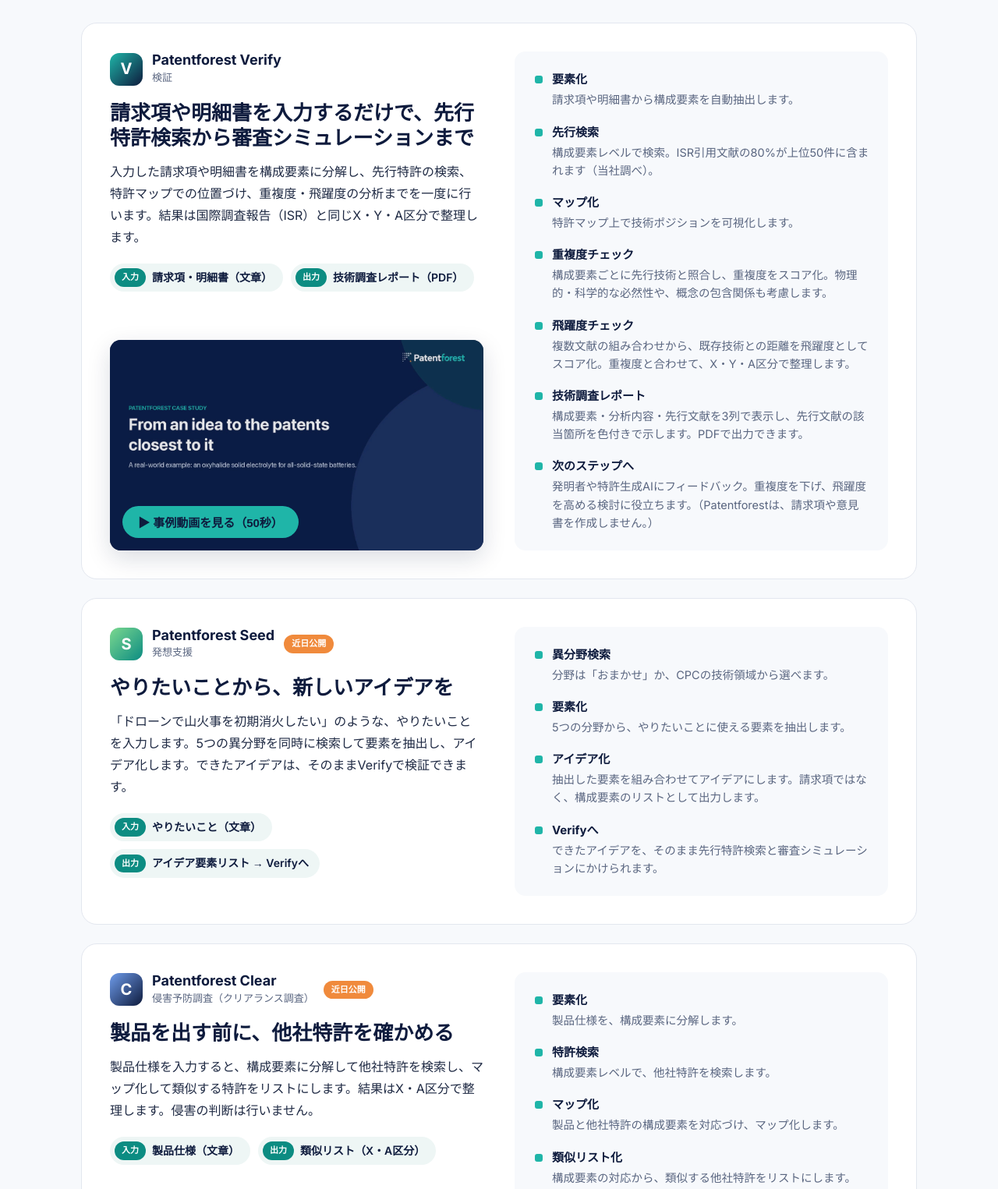
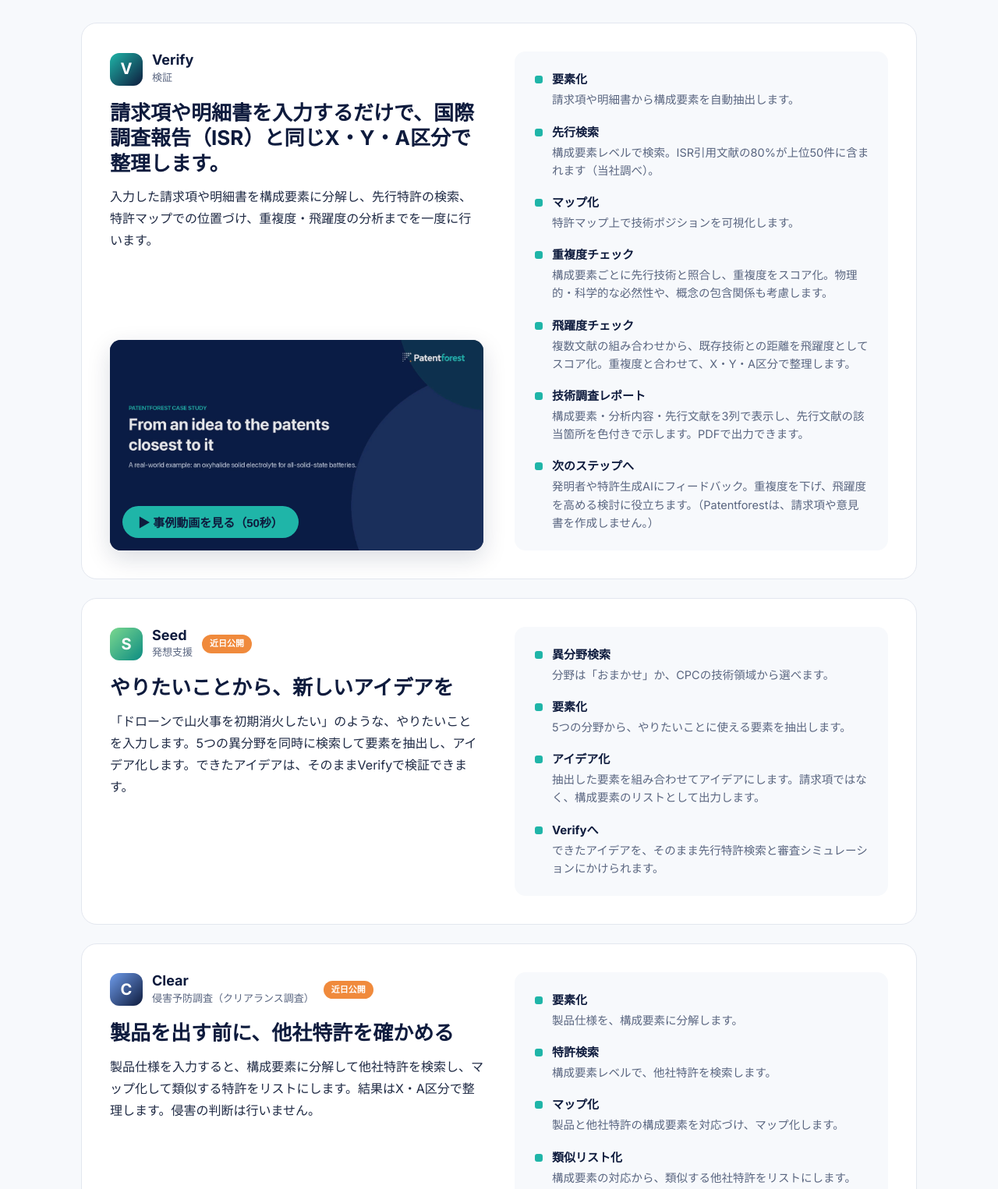
Before and after one commit to SHIROTANAKAJP/patentforest-site, a plain HTML site: page ja/index.html in a window 1280 px wide. Shown: the part 2185-3710 px from the top of the page at 78% size. Drawn offline with Linux system fonts and the light colour scheme.

Commit message:
Service cards: short names, new Verify heading, drop input/output lists
Co-Authored-By: Claude Opus 5.5 <noreply@anthropic.com>

```diff
--- a/ja/index.html
+++ b/ja/index.html
@@ -105,10 +105,9 @@
     <p class="svc-intro">入口は請求項・明細書、やりたいこと、製品仕様の3つです。</p>
   <article class="svc svc-verify" id="verify">
     <div class="svc-main">
-      <div class="svc-badge"><span class="svc-logo" aria-hidden="true">V</span><div><b>Patentforest Verify</b><small>検証</small></div></div>
-      <h3>請求項や明細書を入力するだけで、先行特許検索から審査シミュレーションまで</h3>
-      <p>入力した請求項や明細書を構成要素に分解し、先行特許の検索、特許マップでの位置づけ、重複度・飛躍度の分析までを一度に行います。結果は国際調査報告（ISR）と同じX・Y・A区分で整理します。</p>
-      <dl class="svc-io"><div><dt>入力</dt><dd>請求項・明細書（文章）</dd></div><div><dt>出力</dt><dd>技術調査レポート（PDF）</dd></div></dl>
+      <div class="svc-badge"><span class="svc-logo" aria-hidden="true">V</span><div><b>Verify</b><small>検証</small></div></div>
+      <h3>請求項や明細書を入力するだけで、国際調査報告（ISR）と同じX・Y・A区分で整理します。</h3>
+      <p>入力した請求項や明細書を構成要素に分解し、先行特許の検索、特許マップでの位置づけ、重複度・飛躍度の分析までを一度に行います。</p>
     </div>
     <button class="svc-video" type="button" data-inline="../assets/video/case-oxyhalide.mp4" data-poster="../assets/video/case-oxyhalide-poster.jpg" data-caption="事例：オキシハライド固体電解質（約50秒・英語）"><img src="../assets/video/case-oxyhalide-poster.jpg" alt="事例動画"><span>▶ 事例動画を見る（50秒）</span></button>
     <ul class="svc-feats">
@@ -123,10 +122,9 @@
   </article>
   <article class="svc svc-seed" id="seed">
     <div class="svc-main">
-      <div class="svc-badge"><span class="svc-logo" aria-hidden="true">S</span><div><b>Patentforest Seed</b><small>発想支援</small></div><span class="svc-tag">近日公開</span></div>
+      <div class="svc-badge"><span class="svc-logo" aria-hidden="true">S</span><div><b>Seed</b><small>発想支援</small></div><span class="svc-tag">近日公開</span></div>
       <h3>やりたいことから、新しいアイデアを</h3>
       <p>「ドローンで山火事を初期消火したい」のような、やりたいことを入力します。5つの異分野を同時に検索して要素を抽出し、アイデア化します。できたアイデアは、そのままVerifyで検証できます。</p>
-      <dl class="svc-io"><div><dt>入力</dt><dd>やりたいこと（文章）</dd></div><div><dt>出力</dt><dd>アイデア要素リスト → Verifyへ</dd></div></dl>
     </div>
 
     <ul class="svc-feats">
@@ -138,10 +136,9 @@
   </article>
   <article class="svc svc-clear" id="clear">
     <div class="svc-main">
-      <div class="svc-badge"><span class="svc-logo" aria-hidden="true">C</span><div><b>Patentforest Clear</b><small>侵害予防調査（クリアランス調査）</small></div><span class="svc-tag">近日公開</span></div>
+      <div class="svc-badge"><span class="svc-logo" aria-hidden="true">C</span><div><b>Clear</b><small>侵害予防調査（クリアランス調査）</small></div><span class="svc-tag">近日公開</span></div>
       <h3>製品を出す前に、他社特許を確かめる</h3>
       <p>製品仕様を入力すると、構成要素に分解して他社特許を検索し、マップ化して類似する特許をリストにします。結果はX・A区分で整理します。侵害の判断は行いません。</p>
-      <dl class="svc-io"><div><dt>入力</dt><dd>製品仕様（文章）</dd></div><div><dt>出力</dt><dd>類似リスト（X・A区分）</dd></div></dl>
     </div>
 
     <ul class="svc-feats">
```
Also changed, not shown: index.html (+5 -8 lines).
